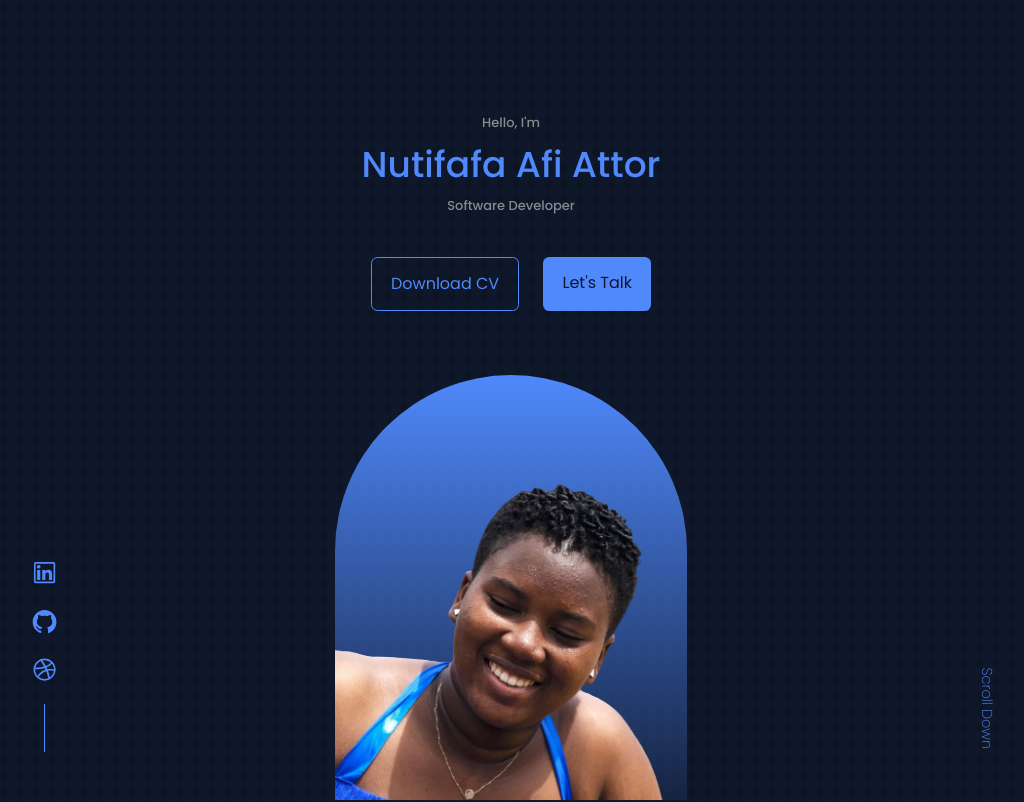
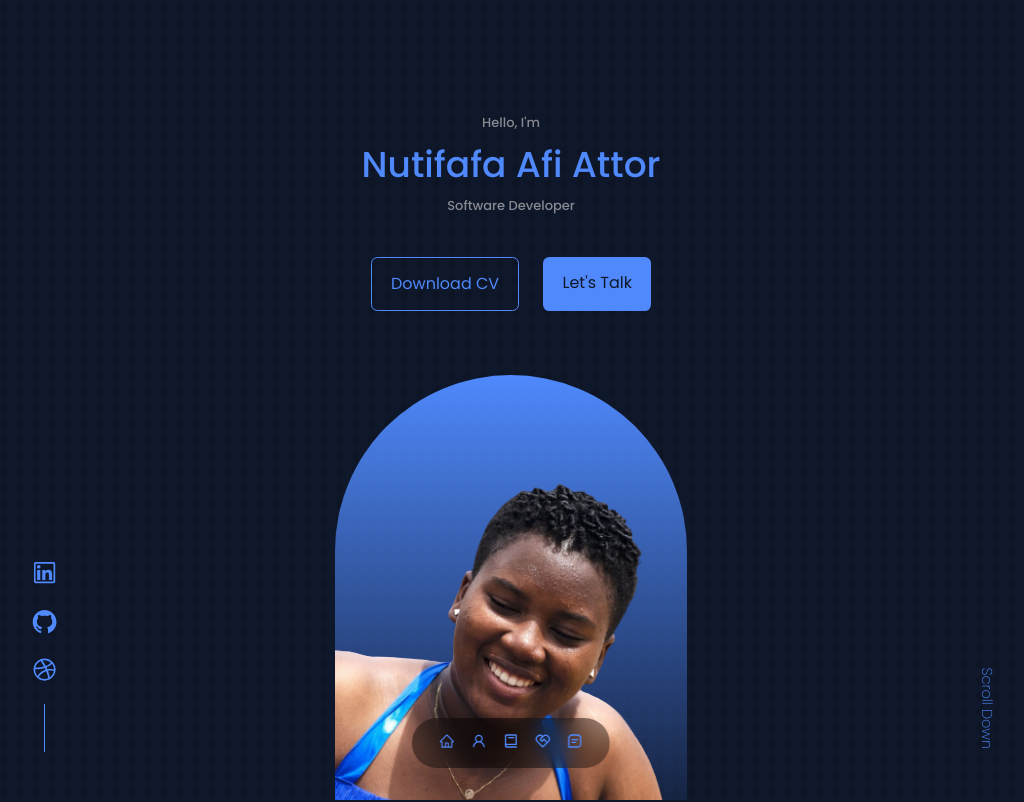
Before and after one commit to neophyte-programmer/react-portfolio, a React (Create React App) app: page / in a window 1280 px wide. Shown: the top 802 px of the page, without its empty margins (129-1153 px from the left). Built offline with nearby package versions, Linux system fonts and the light colour scheme.

Commit message:
styled navbar

```diff
--- a/src/components/nav/nav.css
+++ b/src/components/nav/nav.css
@@ -0,0 +1,29 @@
+nav {
+    background: rgba(0, 0, 0, 0.4);
+    width: max-content;
+    display: block;
+    padding: .7rem 1.7rem;
+    z-index: 100;
+    position: fixed;
+    bottom: 2rem;
+    left: 50%;
+    transform: translateX(-50%);
+    display: flex;
+    gap: 1rem;
+    border-radius: 3rem;
+    backdrop-filter: blur(10px);
+}
+
+.nav__link {
+    background: transparent;
+    padding: .7rem;
+    border-radius: 50%;
+    display: flex;
+    color: var(--text-color-light);
+    font-size: 1.1rem;
+}
+
+.nav__link:hover, .nav__link.active {
+    color: #fff;
+    background: linear-gradient(to bottom, var(--first-color) 0%, transparent);
+}
```
